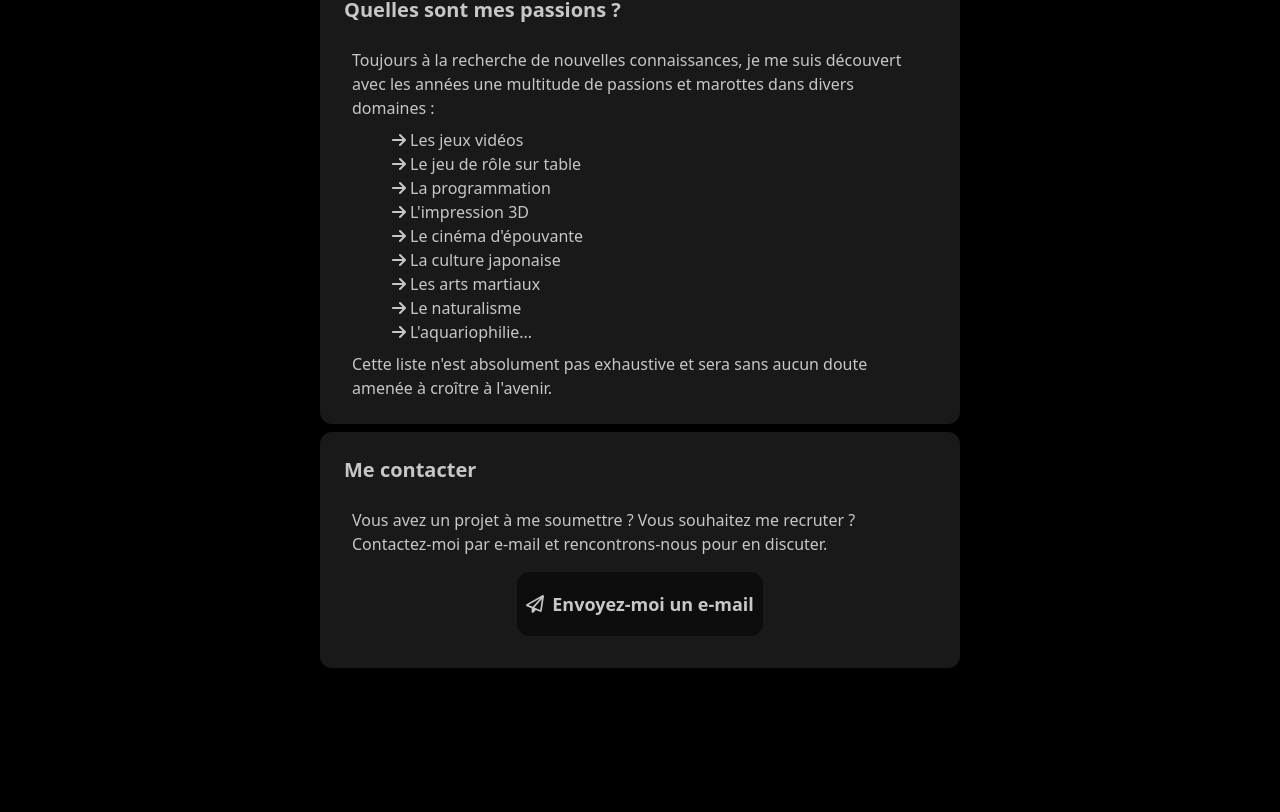
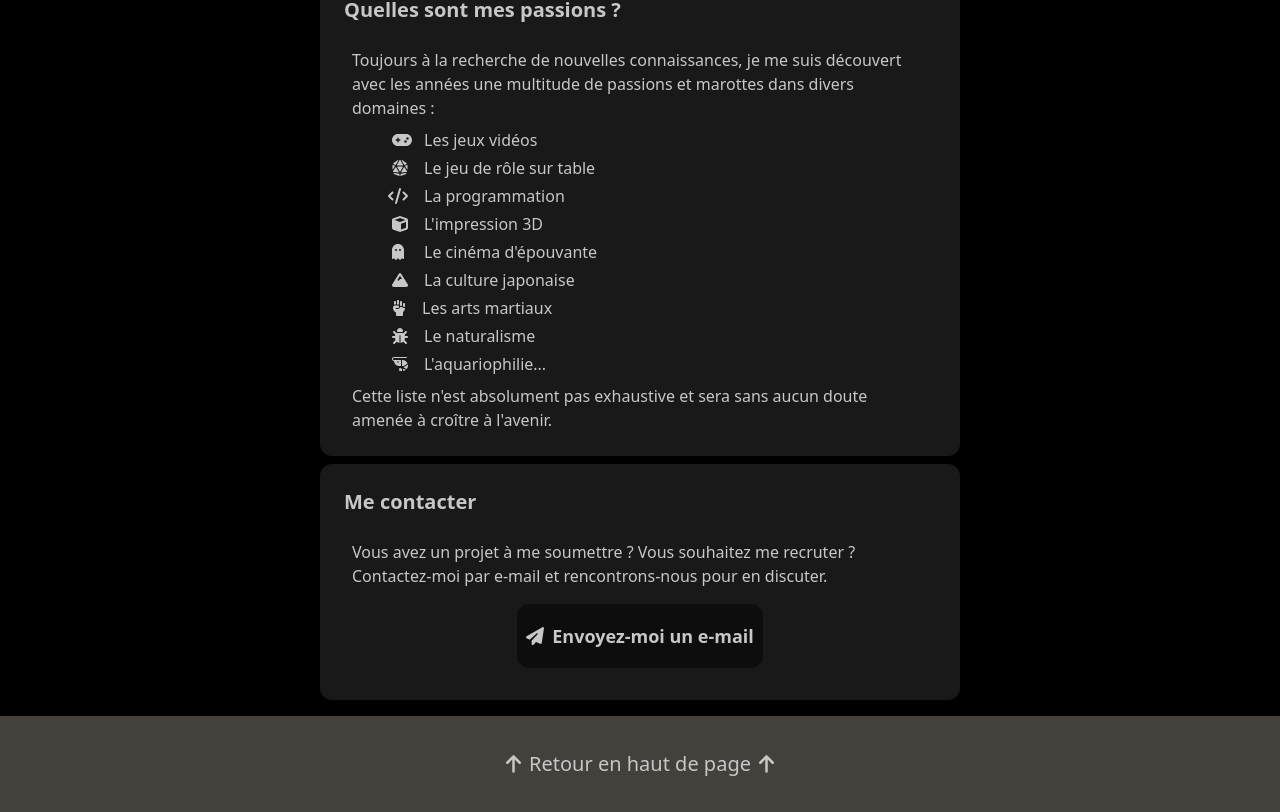
Before and after one commit to arieseb/portfolio, a React (Create React App) app: page /about in a window 1280 px wide. Shown: the part 1293-2105 px from the top of the page. Before the commit the page ends 1961 px from the top, so only its background shows below. Built offline with nearby package versions, Linux system fonts and the light colour scheme; no server answers.

Commit message:
Add blog posts filtering, footer and code refactoring

```diff
--- a/package.json
+++ b/package.json
@@ -3,6 +3,9 @@
   "version": "0.1.0",
   "private": true,
   "dependencies": {
+    "@fortawesome/fontawesome-svg-core": "^6.4.2",
+    "@fortawesome/free-solid-svg-icons": "^6.4.2",
+    "@fortawesome/react-fontawesome": "^0.2.0",
     "@testing-library/jest-dom": "^5.17.0",
     "@testing-library/react": "^13.4.0",
     "@testing-library/user-event": "^13.5.0",
--- /dev/null
+++ b/src/Components/Articles.jsx
@@ -0,0 +1,45 @@
+import MarkdownViewer from "./MarkdownViewer";
+import logos from '../Assets/logos/logos';
+
+const Articles = ({ articles }) => {
+  return(
+    <section className='flex flex-col items-center gap-2 w-6/12'>
+      {articles.map(item => {
+        const date = new Date(item.date);
+        const year = date.getFullYear();
+        const month = String(date.getMonth() + 1).padStart(2, '0');
+        const day = String(date.getDate()).padStart(2, '0');
+        const hour = String(date.getHours()).padStart(2, '0');
+        const minutes = String(date.getMinutes()).padStart(2, '0');
+        const formattedDate = `${day}/${month}/${year} à ${hour}:${minutes}`;
+
+        return (
+          <article key={item.id} className='card bg-neutral mb-2 rounded-xl w-full'>
+            <div className='card-body'>
+              <div className='flex justify-between'>
+                <h2 className='card-title'>{item.title}</h2>
+                { !logos[item.tag] ?
+                  <p className='badge badge-neutral-200 p-3 rounded-xl'>{item.tag}</p> :
+                  <img
+                    src={logos[item.tag]}
+                    alt={item.tag}
+                    title={item.tag}
+                    width='28'
+                    height='28'
+                    className='w-7 h-7'
+                  />
+                }
+              </div>
+              <MarkdownViewer fileName={item.filename}/>
+              <div className='flex flex-col items-end'>
+                <p className='text-sm text-stone-500'>{`Publié le ${formattedDate}`}</p>
+              </div>
+            </div>
+          </article>
+        );
+      })}
+    </section>
+  );
+};
+
+export default Articles;
--- /dev/null
+++ b/src/Components/Footer.jsx
@@ -0,0 +1,23 @@
+import React from 'react';
+import { FontAwesomeIcon } from '@fortawesome/react-fontawesome';
+import { faArrowUp } from '@fortawesome/free-solid-svg-icons';
+
+const Footer = () => {
+  const scrollToTop = () => {
+    window.scrollTo({ top: 0, behavior: 'smooth' });
+  };
+
+  return (
+    <footer className="bg-stone-700 h-24 w-full">
+      <div className='flex items-center justify-center h-full'>
+        <button className="text-xl" onClick={scrollToTop}>
+          <FontAwesomeIcon icon={faArrowUp} className='me-2'/>
+          <span>Retour en haut de page</span>
+          <FontAwesomeIcon icon={faArrowUp} className='ms-2'/>
+        </button>
+      </div>
+    </footer>
+  );
+};
+
+export default Footer;
--- a/src/Components/ListArrow.jsx
+++ /dev/null
@@ -1,9 +0,0 @@
-const ListArrow = () => {
-  return (
-    <svg xmlns="http://www.w3.org/2000/svg" height="1em" viewBox="0 0 448 512" className='mt-1 me-1' style={{ fill: '#C7C7C7' }}>
-      <path d="M438.6 278.6c12.5-12.5 12.5-32.8 0-45.3l-160-160c-12.5-12.5-32.8-12.5-45.3 0s-12.5 32.8 0 45.3L338.8 224 32 224c-17.7 0-32 14.3-32 32s14.3 32 32 32l306.7 0L233.4 393.4c-12.5 12.5-12.5 32.8 0 45.3s32.8 12.5 45.3 0l160-160z"/>
-    </svg>
-  );
-};
-
-export default ListArrow;
--- /dev/null
+++ b/src/Components/Pagination.jsx
@@ -0,0 +1,25 @@
+const Pagination = ({ currentPage, articleLength, onClickPrevious, onClickNext, articlesPerPage }) => {
+  return (
+    <nav aria-label='Pagination' className='flex justify-center items-center mb-4'>
+      <button
+        onClick={onClickPrevious}
+        disabled={currentPage === 1}
+        className="btn btn-neutral mt-4 me-6 rounded-xl normal-case w-48"
+        aria-label="Page précédente"
+      >
+        Page précédente
+      </button>
+      <span className='mt-3 font-semibold'>Page {currentPage}</span>
+      <button
+        onClick={onClickNext}
+        disabled={articleLength < articlesPerPage}
+        className="btn btn-neutral mt-4 ms-6 rounded-xl normal-case w-48"
+        aria-label="Page suivante"
+      >
+        Page suivante
+      </button>
+    </nav>
+  );
+};
+
+export default Pagination;
--- a/src/Screens/About.jsx
+++ b/src/Screens/About.jsx
@@ -1,10 +1,24 @@
 import PageTitle from '../Components/PageTitle';
-import ListArrow from '../Components/ListArrow';
 import portrait from '../Assets/tof.jpg'
+import { FontAwesomeIcon } from '@fortawesome/react-fontawesome';
+import {
+  faGamepad,
+  faDiceD20,
+  faCode,
+  faCube,
+  faGhost,
+  faMountain,
+  faHandFist,
+  faShrimp,
+  faBug,
+  faPaperPlane
+} from '@fortawesome/free-solid-svg-icons';
+import Footer from '../Components/Footer';
 
 const About = () => {
   return(
-    <main>
+    <>
+      <main className='mb-4'>
         <PageTitle title="À propos de moi"/>
         <section className='flex flex-col items-center gap-2'>
           <article className='w-6/12 bg-base-300 rounded-xl p-6'>
@@ -51,41 +65,41 @@ const About = () => {
               Toujours à la recherche de nouvelles connaissances, je me suis découvert avec les années
               une multitude de passions et marottes dans divers domaines :
             </p>
-          <ul  className='ms-10 px-2'>
+            <ul  className='ms-10 px-2 min-w-fit'>
               <li className='flex'>
-              <ListArrow />
+                <FontAwesomeIcon icon={faGamepad} className='mt-1 me-3'/>
                 Les jeux vidéos
               </li>
-            <li className='flex'>
-              <ListArrow />
+              <li className='flex mt-1'>
+                <FontAwesomeIcon icon={faDiceD20} className='mt-1 me-4'/>
                 Le jeu de rôle sur table
               </li>
-            <li className='flex'>
-              <ListArrow />
+              <li className='flex mt-1'>
+                <FontAwesomeIcon icon={faCode} className='mt-1 -ms-1 me-4'/>
                 La programmation
               </li>
-            <li className='flex'>
-              <ListArrow />
+              <li className='flex mt-1'>
+                <FontAwesomeIcon icon={faCube} className='mt-1 me-4'/>
                 L'impression 3D
               </li>
-            <li className='flex'>
-              <ListArrow />
+              <li className='flex mt-1'>
+                <FontAwesomeIcon icon={faGhost} className='mt-1 me-5'/>
                 Le cinéma d'épouvante
               </li>
-            <li className='flex'>
-              <ListArrow />
+              <li className='flex mt-1'>
+                <FontAwesomeIcon icon={faMountain} className='mt-1 me-4'/>
                 La culture japonaise
               </li>
-            <li className='flex'>
-              <ListArrow />
+              <li className='flex mt-1'>
+                <FontAwesomeIcon icon={faHandFist} className='mt-1 me-4'/>
                 Les arts martiaux
               </li>
-            <li className='flex'>
-              <ListArrow />
+              <li className='flex mt-1'>
+                <FontAwesomeIcon icon={faBug} className='mt-1 me-4'/>
                 Le naturalisme
               </li>
-            <li className='flex'>
-              <ListArrow />
+              <li className='flex mt-1'>
+                <FontAwesomeIcon icon={faShrimp} className='mt-1 me-4'/>
                 L'aquariophilie...
               </li>
             </ul>
@@ -104,15 +118,15 @@ const About = () => {
                 href='mailto:admin@codeninja.fr'
                 className='m-2 p-2 btn btn-lg btn-neutral-focus normal-case rounded-xl'
               >
-              <svg xmlns="http://www.w3.org/2000/svg" height="1em" viewBox="0 0 512 512" style={{ fill: '#C7C7C7' }}>
-                <path d="M16.1 260.2c-22.6 12.9-20.5 47.3 3.6 57.3L160 376V479.3c0 18.1 14.6 32.7 32.7 32.7c9.7 0 18.9-4.3 25.1-11.8l62-74.3 123.9 51.6c18.9 7.9 40.8-4.5 43.9-24.7l64-416c1.9-12.1-3.4-24.3-13.5-31.2s-23.3-7.5-34-1.4l-448 256zm52.1 25.5L409.7 90.6 190.1 336l1.2 1L68.2 285.7zM403.3 425.4L236.7 355.9 450.8 116.6 403.3 425.4z"/>
-              </svg>
+                <FontAwesomeIcon icon={faPaperPlane} />
                 Envoyez-moi un e-mail
               </a>
             </div>
           </article>
         </section>
       </main>
+      <Footer />
+    </>
   );
 }
 
--- a/src/Screens/Portfolio.jsx
+++ b/src/Screens/Portfolio.jsx
@@ -1,12 +1,14 @@
 import jsonData from '../Assets/sites.json';
 import PageTitle from '../Components/PageTitle';
 import SiteCard from '../Components/SiteCard';
+import Footer from '../Components/Footer';
 
 function Portfolio() {
   const data = jsonData.sites;
 
   return (
-    <main>
+    <>
+      <main className='mb-4'>
           <PageTitle title="Bienvenue sur mon portfolio"/>
           <section className='flex flex-col items-center gap-2'>
             <p className='w-6/12 mb-2'>
@@ -29,6 +31,8 @@ function Portfolio() {
             ))}
           </section>
       </main>
+      <Footer />
+    </>
   );
 }
 
--- a/src/db.js
+++ b/src/db.js
@@ -52,8 +52,25 @@ app.get('/data', (req, res) => {
 app.get('/tags', (req, res) => {
   db.query('SELECT * FROM article', (error, results) => {
     if (error) {
-      console.error('Erreur lors de la requête SELECT : ', error.message);
-      res.status(500).json({ error: 'Erreur lors de la requête SELECT.' });
+      console.error('Erreur lors de la requête des tags : ', error.message);
+      res.status(500).json({ error: 'Erreur lors de la requête des tags.' });
+    } else {
+      res.status(200).json(results);
+    }
+  });
+});
+
+// Endpoint GET pour filtrer les articles selon les tags
+app.get('/filter', (req, res) => {
+  const page = req.query.page || 1;
+  const limit = parseInt(req.query.limit) ||3;
+  const offset = (page - 1) * limit;
+  const tag = req.query.tag;
+  const filterQuery = 'SELECT * FROM article WHERE tag = ? LIMIT ? OFFSET ?';
+  db.query(filterQuery, [tag, limit, offset], (error, results) => {
+    if (error) {
+      console.error('Erreur lors du filtre des articles : ', error.message);
+      res.status(500).json({ error: 'Erreur lors du filtre des articles.' });
     } else {
       res.status(200).json(results);
     }
```
Also changed, not shown: src/Components/MarkdownViewer.jsx (+10 -5 lines), src/Screens/Blog.jsx (+47 -60 lines), 1 other file (tests, documents, lock files or other folders). Lines whose indentation alone changed are shown as unchanged.
